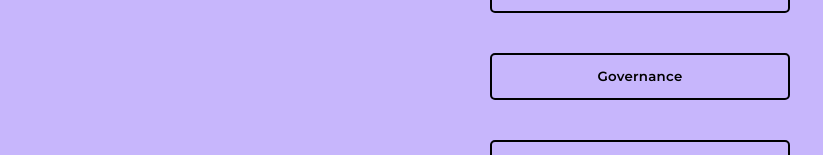
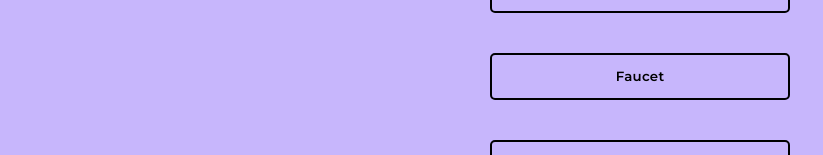
Before and after one commit to jmesworld/coin-landing, a Next.js app: page / in a window 1280 px wide. Shown: the part 439-594 px from the top of the page, without its empty margins (0-823 px from the left). Built offline with nearby package versions, Linux system fonts and the light colour scheme.

Commit message:
cards: update links and add faucet

```diff
--- a/src/components/Cards/data/card-links.ts
+++ b/src/components/Cards/data/card-links.ts
@@ -10,6 +10,10 @@ const jmesCards: CardProps[] = [
     innerHtml: "Block Explorer",
   },
   {
+    href: "http://faucet.jmes.cloud",
+    innerHtml: "Faucet",
+  },
+  {
     href: "https://gov.jmes.cloud",
     innerHtml: "Governance",
   },
@@ -18,11 +22,11 @@ const jmesCards: CardProps[] = [
     innerHtml: "Documentation",
   },
   {
-    href: "https://trello.com/b/oJCXdSrM/jmes-incubator",
+    href: "http://incubator.jmes.cloud",
     innerHtml: "Incubator",
   },
   {
-    href: "https://discord.com/invite/NVsnRWu8",
+    href: "http://discord.jmes.cloud",
     innerHtml: "Community",
   },
   {
```
